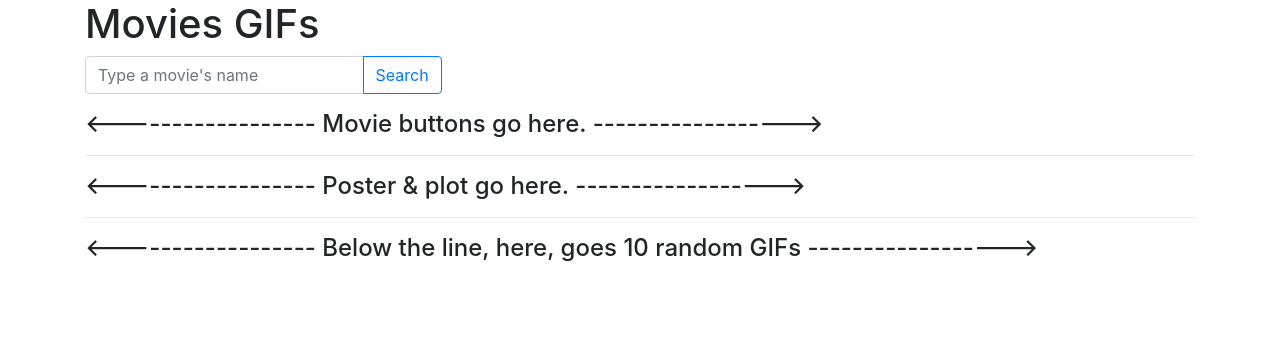
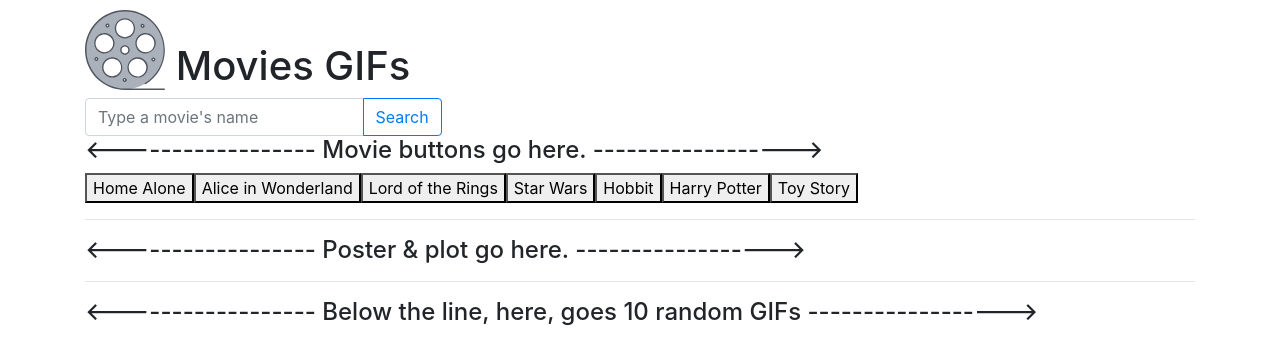
Before and after one commit to arinmsn/GIPHY_API, a plain HTML site: page index.html in a window 1280 px wide. Drawn offline with nearby package versions, Linux system fonts and the light colour scheme.

Commit message:
buttons generate, search generates new <key>

```diff
--- a/assets/css/styles.css
+++ b/assets/css/styles.css
@@ -1,7 +1,14 @@
-.search-box {
-    float: right;
+h1 {
+    margin-top: 10px;
 }
 
-h1 {
-    margin-top: 10em;
+button {
+    margin: 10px;
 }
+
+#logo-film {
+    margin-top: 10px;
+    width: 2em;
+    height: 2em;
+    vertical-align: text-bottom;
+}
--- a/assets/javascript/source.js
+++ b/assets/javascript/source.js
@@ -1,4 +1,4 @@
-var movieTitles = [
+var topics = [
     "Home Alone",
     "Alice in Wonderland",
     "Lord of the Rings",
@@ -8,23 +8,38 @@ var movieTitles = [
     "Toy Story"
 ];
 
-// This function will take care of dynamicaly generating buttons.
-function generateBtns() {
+// This function will take care of dynamically generating buttons.
+function generateButtons() {
 
-    // To avoid having repeasted buttons.
+    // To avoid having repeated buttons.
     // Adding new movie buttons.
-    $("#moviesBtns").empty();
+    $("#movies-buttons").empty();
 
-    for (i=0; i < movieTitles.length; i++){
+    for (i=0; i < topics.length; i++){
 
         // Buttons for each item in array will be generated. <button>...</button>
-        var b = $("<button>");
+        var a = $("<button>");
 
         a.addClass("movie");
 
         // We apply the attribute data-name='...' to each item in the array.
-        a.attr("data-name", movies[i]);
+        a.attr("data-name", topics[i]);
 
-        $("movieBtns").append(a);
+        a.text(topics[i]);
+        $("#movies-buttons").append(a);
     }
 }
+
+// When search button is pressed ...
+$("#searchButton").on("click", function(event) {
+
+    event.preventDefault();
+
+    var movie = $("#search-box").val().trim();
+
+    topics.push(movie);
+
+    generateButtons();
+});
+
+generateButtons();
--- a/index.html
+++ b/index.html
@@ -2,40 +2,44 @@
 <html>
 <head>
     <meta charset="utf-8" />
-    <meta http-equiv="X-UA-Compatible" content="IE=edge">
     <title>GIPHY API Generator</title>
     <meta name="viewport" content="width=device-width, initial-scale=1">
+
+    <script src="https://code.jquery.com/jquery-3.3.1.slim.min.js" integrity="sha384-q8i/X+965DzO0rT7abK41JStQIAqVgRVzpbzo5smXKp4YfRvH+8abtTE1Pi6jizo" crossorigin="anonymous"></script>
+
+    <!-- <script src="https://code.jquery.com/jquery-3.3.1.min.js" integrity="sha256-FgpCb/KJQlLNfOu91ta32o/NMZxltwRo8QtmkMRdAu8=" crossorigin="anonymous"></script>
+   -->
+
+
     <!-- CSS Stylesheets -->
     <link rel="stylesheet" type="text/css" media="screen" href="assets/css/styles.css" />
+
     <link rel="stylesheet" href="https://stackpath.bootstrapcdn.com/bootstrap/4.2.1/css/bootstrap.min.css" integrity="sha384-GJzZqFGwb1QTTN6wy59ffF1BuGJpLSa9DkKMp0DgiMDm4iYMj70gZWKYbI706tWS" crossorigin="anonymous">
 
-    <!-- Javascript sources -->
-    <script src="assets/javascript/source.js"></script>
+
 </head>
 
 <body>
 
 
     <div class="container">
+        <h1>
+        <img src="assets/images/logo-film.svg" alt="round roll of film logo" id="logo-film" align=”right”/>
+        Movies GIFs</h1>
 
-<h1>Movies GIFs</h1>
-
-<!-- Buttons for movies will be generated here -->
-<div id="moviesBtns"></div>
-
-<div d-flex align-items-end flex-column>
-<div class="input-group mb-3 search-box">
-
-        <input type="text" class="form-control" placeholder="Type a movie's name" aria-label="Recipient's username" aria-describedby="button-addon2">
+        <div class="input-group mb-6">
+                <input type="text" class="form-control" id="search-box" placeholder="Type a movie's name" aria-label="Type a movie's name" aria-describedby="button-addon2">
                 <div class="input-group-append w-75">
-        <button class="btn btn-outline-primary" type="button" id="button-addon2">Search</button>
-    </div>
+                    <button class="btn btn-outline-primary" type="button" id="searchButton">Search</button>
                 </div>
         </div>
 
+
+
         <h4> <------------------ Movie buttons go here. ------------------> </h4>
 
-
+        <!-- Buttons for movies will be generated here -->
+        <div id="movies-buttons"></div>
 
         <hr>
 
@@ -49,14 +53,10 @@
 
     </div>
 
+    <!-- Javascript sources -->
+    <script type="text/javascript" src="assets/javascript/source.js"></script>
 
-<!-- jQuery -->
-<script src="https://ajax.googleapis.com/ajax/libs/jquery/3.3.1/jquery.min.js"></script>
 
-<!-- -->
-<script src="https://code.jquery.com/jquery-3.3.1.slim.min.js" integrity="sha384-q8i/X+965DzO0rT7abK41JStQIAqVgRVzpbzo5smXKp4YfRvH+8abtTE1Pi6jizo" crossorigin="anonymous"></script>
-<script src="https://cdnjs.cloudflare.com/ajax/libs/popper.js/1.14.6/umd/popper.min.js" integrity="sha384-wHAiFfRlMFy6i5SRaxvfOCifBUQy1xHdJ/yoi7FRNXMRBu5WHdZYu1hA6ZOblgut" crossorigin="anonymous"></script>
-<script src="https://stackpath.bootstrapcdn.com/bootstrap/4.2.1/js/bootstrap.min.js" integrity="sha384-B0UglyR+jN6CkvvICOB2joaf5I4l3gm9GU6Hc1og6Ls7i6U/mkkaduKaBhlAXv9k" crossorigin="anonymous"></script>
 </body>
 
 </html>
```
Also changed, not shown: assets/images/logo-film.svg (added). Lines whose indentation alone changed are shown as unchanged.
